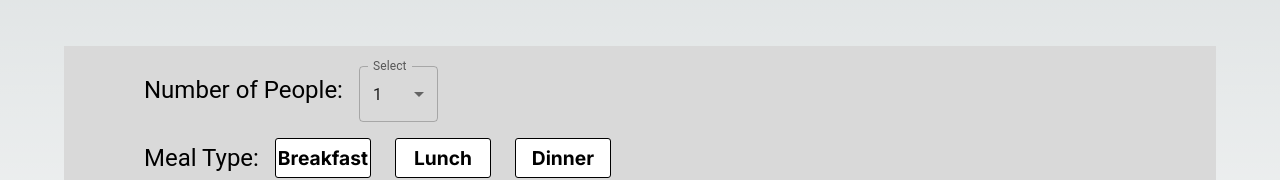
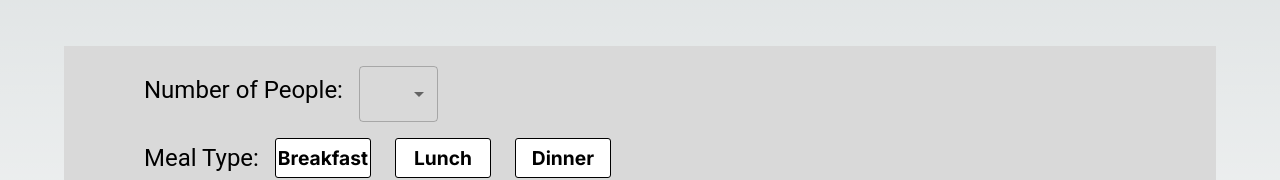
Before and after one commit to UOA-CS732-SE750-Students-2024/project-group-teal-turtles, a Next.js app in the folder frontend/: page /generation-options in a window 1280 px wide. Shown: the part 237-417 px from the top of the page. Built offline with nearby package versions, Linux system fonts and the light colour scheme.

Commit message:
fix: meal type button now shows gray on select

```diff
--- a/frontend/src/components/Generation/GenerationPreferences.jsx
+++ b/frontend/src/components/Generation/GenerationPreferences.jsx
@@ -21,6 +21,7 @@ function GenerationPreferences({ generateOptionParam }) {
 	const cuisines = ["Italian", "Mexican", "Chinese", "Indian"];
 	const dietaryRequirements = ["none", "Vegetarian", "Vegan", "Gluten-free", "Dairy-free"];
 	const numberOfPeopleOptions = ["1", "2", "3", "4", "5", "6", "7", "8", "9", "10+"];
+	const { setUserParameters, userParameters, authToken } = useDataStore();
 
 	return generateOptionParam === "Prompt" ? (
 		<Box className={styles.centeredBox}>
@@ -56,8 +57,7 @@ function GenerationPreferences({ generateOptionParam }) {
 					Number of People:
 				</Typography>
 				<FormControl variant="outlined" sx={{ width: "8%", ml: "2vh" }}>
-					<InputLabel id="number-of-people-label">Select</InputLabel>
-					<Select labelId="number-of-people-label" label="Select" defaultValue={1}>
+					<Select value={userParameters !== null ? userParameters.numberOfPeople : ""}>
 						{numberOfPeopleOptions.map((number, index) => (
 							<MenuItem key={index} value={number}>
 								{number}
--- a/frontend/src/components/Generation/MealTypeButtons.jsx
+++ b/frontend/src/components/Generation/MealTypeButtons.jsx
@@ -1,8 +1,11 @@
 import { Box } from "@mui/material";
 import styles from "./MealTypeButtons.module.css";
+import useDataStore from "@/lib/store";
 
-function MealTypeButtons({ selectedMealType, onSelectMealType }) {
+function MealTypeButtons({}) {
 	const mealTypes = ["Breakfast", "Lunch", "Dinner"];
+	const { setUserParameters, userParameters } = useDataStore();
+	console.log(userParameters);
 
 	const handleBoxClick = (mealType) => {
 		//handle click
@@ -14,7 +17,11 @@ function MealTypeButtons({ selectedMealType, onSelectMealType }) {
 				<Box
 					key={index}
 					onClick={() => handleBoxClick(mealType)}
-					className={mealType === selectedMealType ? `${styles.button} ${styles.selected}` : styles.button}
+					className={
+						userParameters && mealType.toLocaleLowerCase() === userParameters.mealType.toLowerCase()
+							? `${styles.button} ${styles.selected}`
+							: styles.button
+					}
 				>
 					{mealType}
 				</Box>
```
